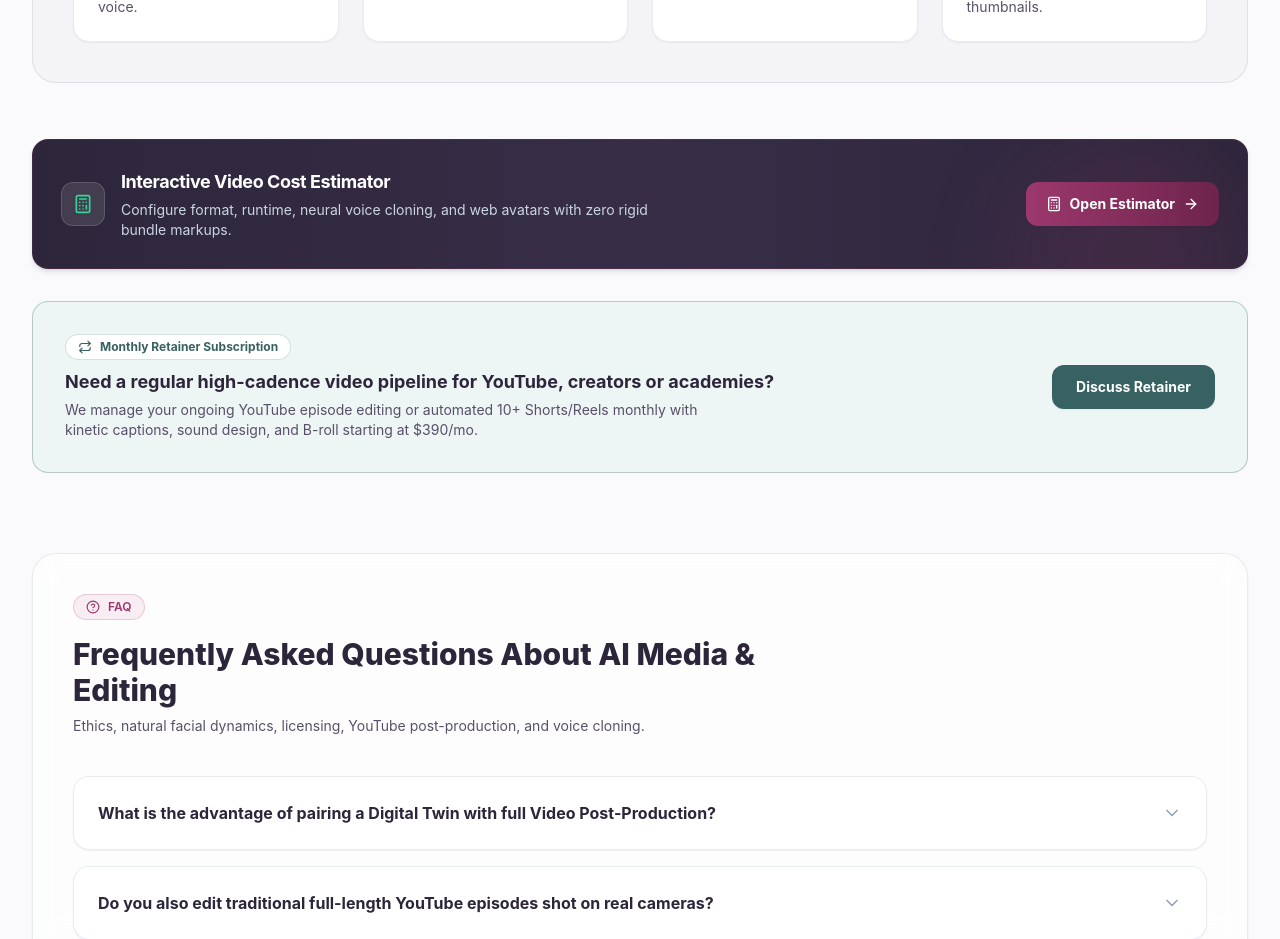
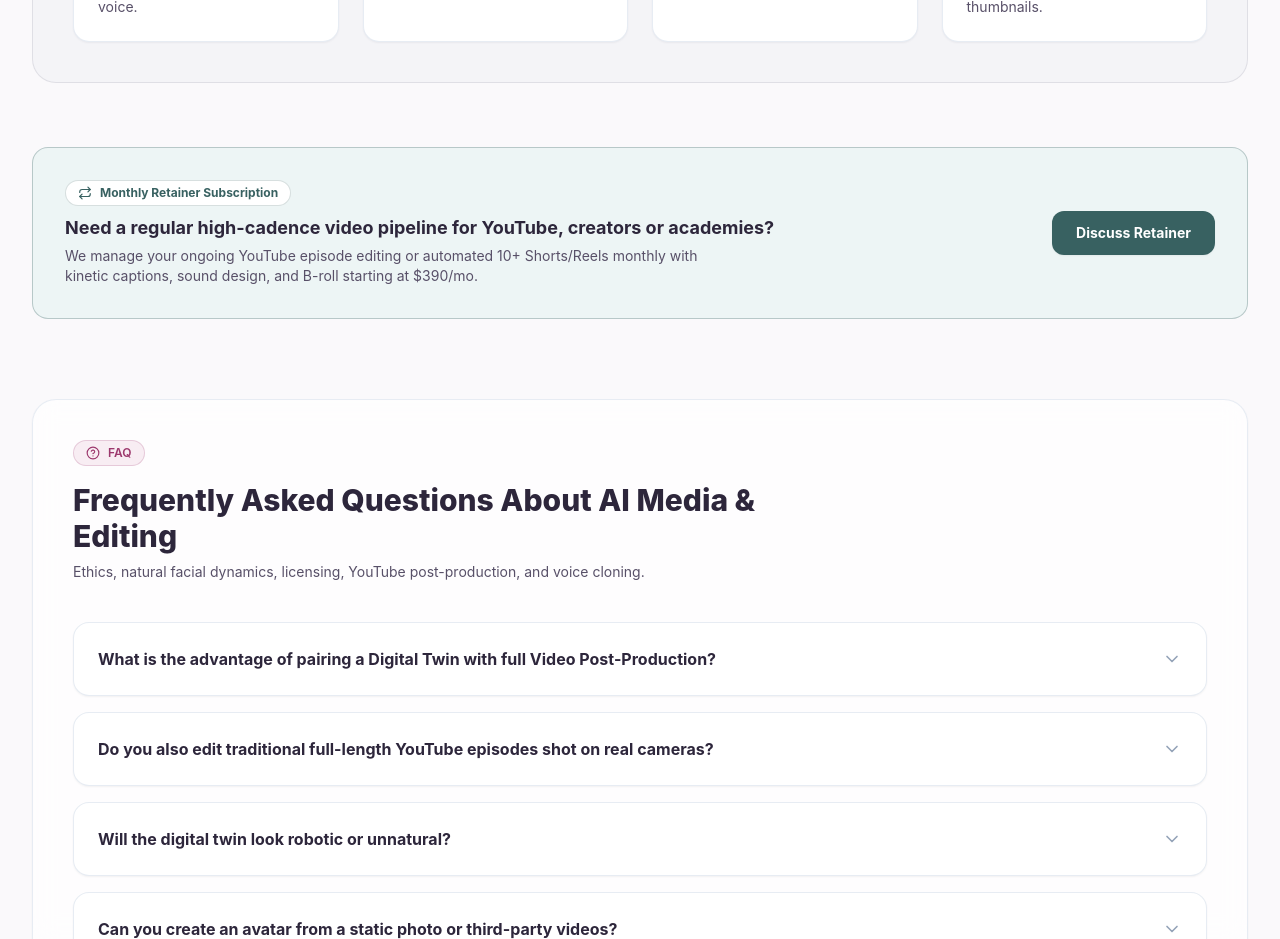
Before and after one commit to andreibdr/fewhands, a Next.js app: page /ai-video in a window 1280 px wide. Shown: the part 4340-5279 px from the top of the page. Built offline with nearby package versions, Linux system fonts and the light colour scheme.

Commit message:
Remove redundant calculator banner before FAQ section

```diff
--- a/components/AiVideoView.tsx
+++ b/components/AiVideoView.tsx
@@ -23,7 +23,6 @@ import {
   Film,
   Scissors,
   Wand2,
-  Calculator,
   ExternalLink,
 } from "lucide-react";
 import {
@@ -920,52 +919,8 @@ export const AiVideoView: React.FC = () => {
           </div>
         </div>
 
-        {/* SECTION: ОНЛАЙН-КАЛЬКУЛЯТОР СМЕТЫ */}
-        <div className="mt-14">
-          <div className="p-6 sm:p-7 rounded-2xl bg-gradient-to-r from-[#2d263b] via-[#372d47] to-[#2d263b] text-white border border-[#9c386d]/20 shadow-md flex flex-col md:flex-row items-start md:items-center justify-between gap-5 relative overflow-hidden">
-            <div className="absolute right-0 top-0 w-60 h-60 bg-[#9c386d]/15 rounded-full blur-2xl pointer-events-none" />
-            <div className="flex items-start sm:items-center gap-4 relative z-10">
-              <div className="w-11 h-11 rounded-xl bg-white/10 border border-white/15 text-emerald-400 flex items-center justify-center shrink-0">
-                <Calculator className="w-5 h-5" />
-              </div>
-              <div>
-                <div className="flex items-center gap-2">
-                  <h3 className="text-base sm:text-lg font-bold text-white tracking-tight">
-                    {lang === "ru"
-                      ? "Точный онлайн-расчет сметы видео"
-                      : lang === "sr"
-                      ? "Onlajn kalkulator cene video projekta"
-                      : "Interactive Video Cost Estimator"}
-                  </h3>
-                </div>
-                <p className="text-xs sm:text-sm text-slate-300 mt-1 max-w-xl leading-relaxed">
-                  {lang === "ru"
-                    ? "Настройте формат, хронометраж, клонирование голоса и видео-виджет без жестких тарифов и переплат."
-                    : lang === "sr"
-                    ? "Izaberite format, trajanje i opcije u kalkulatoru bez fiksnih paketa i skrivenih troškova."
-                    : "Configure format, runtime, neural voice cloning, and web avatars with zero rigid bundle markups."}
-                </p>
-              </div>
-            </div>
-
-            <Link
-              href="/estimate?service=video"
-              className="px-5 py-3 rounded-xl bg-gradient-to-r from-[#9c386d] to-[#6d244c] hover:opacity-95 text-white font-bold text-xs sm:text-sm shadow-sm transition-all flex items-center gap-2 shrink-0 self-stretch sm:self-auto justify-center relative z-10"
-            >
-              <Calculator className="w-4 h-4" />
-              <span>
-                {lang === "ru"
-                  ? "Открыть калькулятор"
-                  : lang === "sr"
-                  ? "Otvorite kalkulator"
-                  : "Open Estimator"}
-              </span>
-              <ArrowRight className="w-4 h-4" />
-            </Link>
-          </div>
-
         {/* RETAINER BANNER */}
-          <div className="mt-8 p-6 sm:p-8 rounded-2xl bg-[#edf5f5] border border-[#386161]/30 flex flex-col md:flex-row items-center justify-between gap-6">
+        <div className="mt-16 p-6 sm:p-8 rounded-2xl bg-[#edf5f5] border border-[#386161]/30 flex flex-col md:flex-row items-center justify-between gap-6">
           <div>
             <div className="inline-flex items-center gap-2 px-3 py-1 rounded-full bg-white text-[#386161] text-xs font-bold mb-2 border border-[#386161]/20">
               <Repeat className="w-3.5 h-3.5" />
@@ -1003,7 +958,6 @@ export const AiVideoView: React.FC = () => {
               ? "Dogovorite pretplatu"
               : "Discuss Retainer"}
           </Link>
-          </div>
         </div>
 
         {/* SECTION: РАЗВЕРНУТЫЙ FAQ */}
```
Lines whose indentation alone changed are shown as unchanged.
